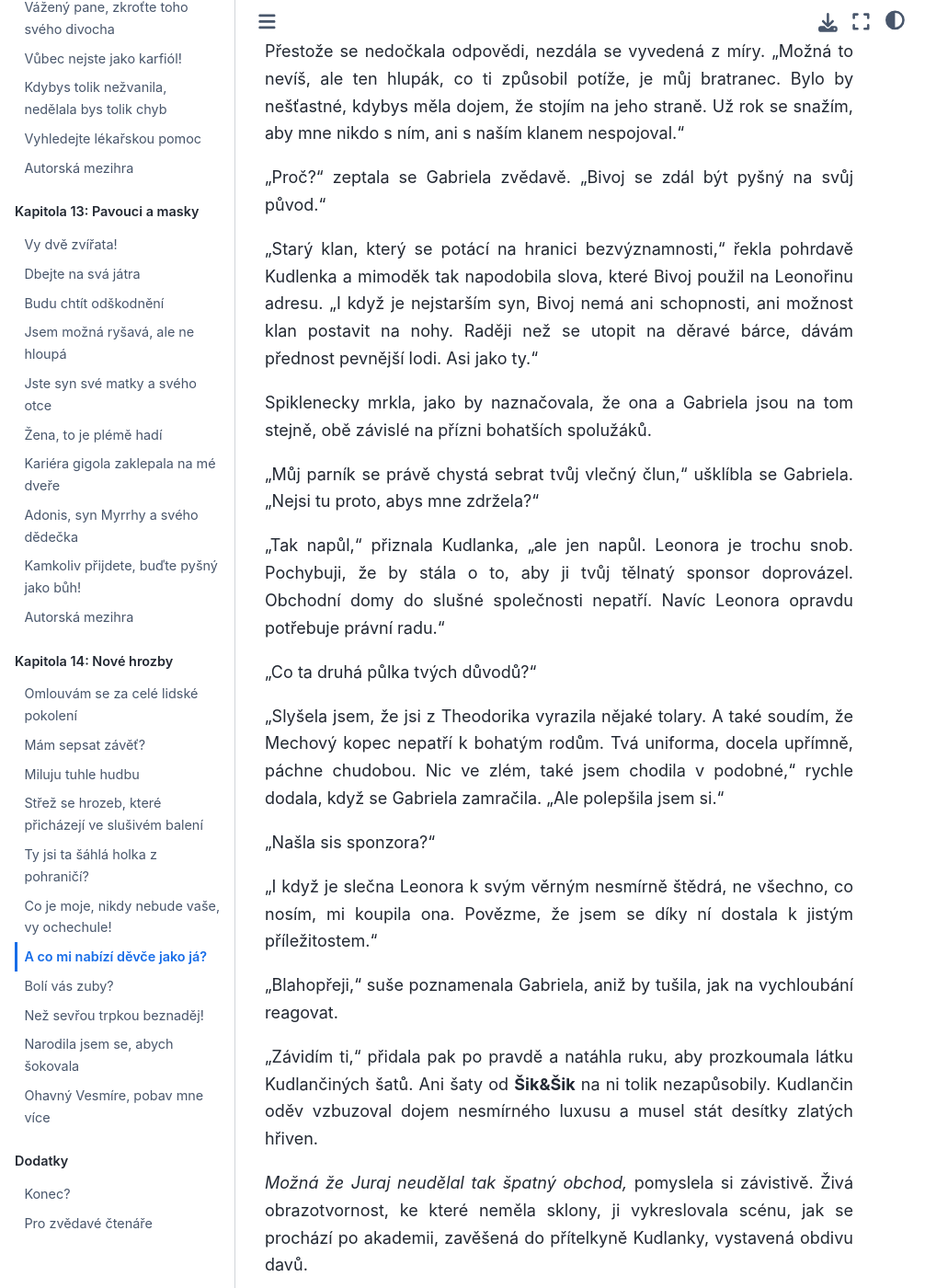
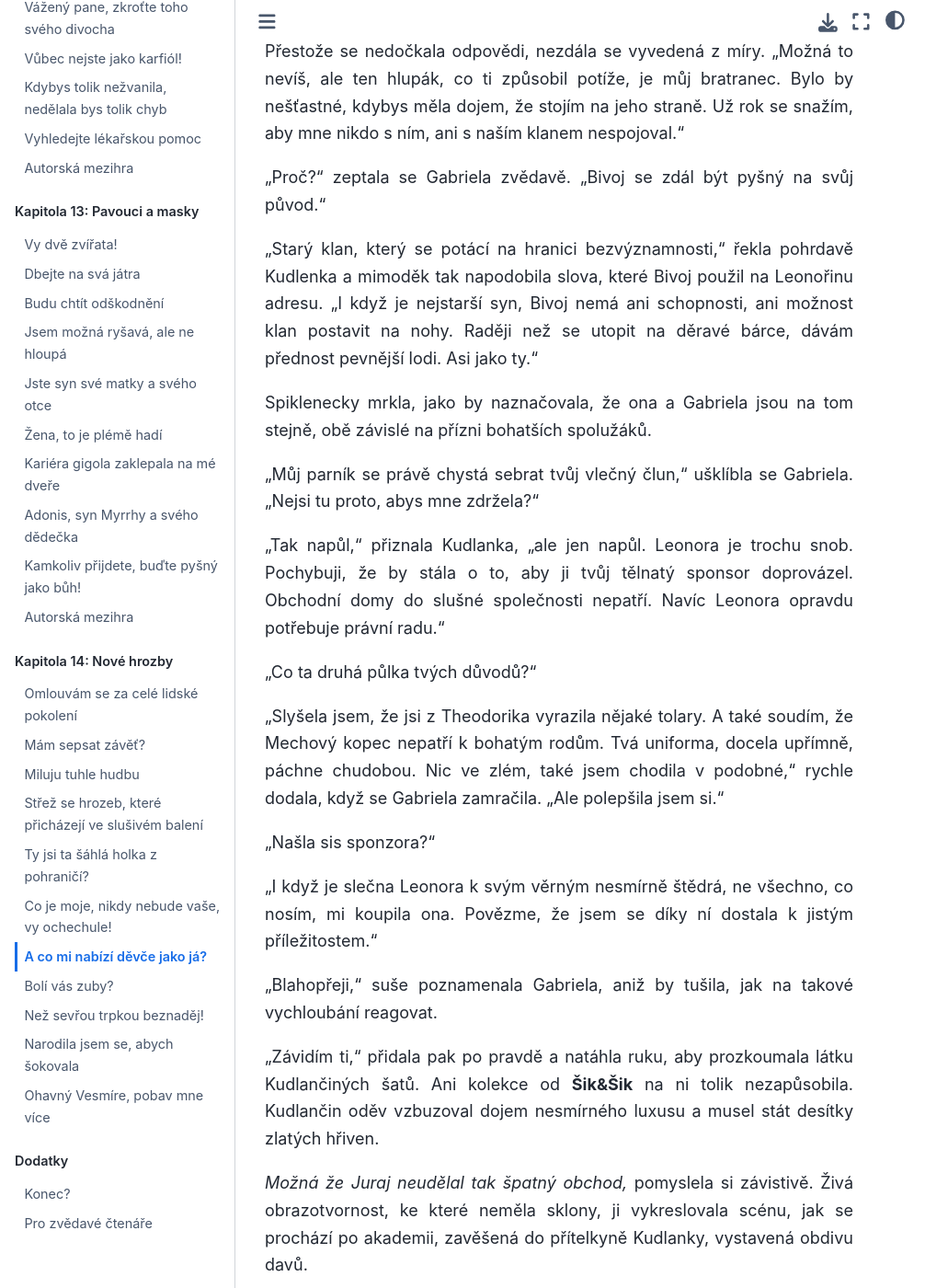
Before and after one commit to hanpari/sest-spolecniku, a Sphinx documentation site: the page built from source/sest_spolecniku/014-nove-hrozby/07.md, in a window 1280 px wide and 1400 px high, scrolled down 3132 px. Shown: the whole window at 92% size, without its empty margins (0-1031 px from the left). Built offline with Sphinx 7.4.7 and the Sphinx Book theme 1.1.4, drawn with Linux system fonts in a browser that asks for light colours; some of the changed text lies outside the part shown.

Commit message:
Update 07.md

```diff
--- a/source/sest_spolecniku/014-nove-hrozby/07.md
+++ b/source/sest_spolecniku/014-nove-hrozby/07.md
@@ -60,7 +60,7 @@
 
 "Proč?" zeptala se Gabriela zvědavě. "Bivoj se zdál být pyšný na svůj původ."
 
-"Starý klan, který se potácí na hranici bezvýznamnosti," řekla pohrdavě Kudlenka a mimoděk tak napodobila slova, které Bivoj použil na Leonořinu adresu. "I když je nejstarším syn, Bivoj nemá ani schopnosti, ani možnost klan postavit na nohy. Raději než se utopit na děravé bárce, dávám přednost pevnější lodi. Asi jako ty."
+"Starý klan, který se potácí na hranici bezvýznamnosti," řekla pohrdavě Kudlenka a mimoděk tak napodobila slova, které Bivoj použil na Leonořinu adresu. "I když je nejstarší syn, Bivoj nemá ani schopnosti, ani možnost klan postavit na nohy. Raději než se utopit na děravé bárce, dávám přednost pevnější lodi. Asi jako ty."
 
 Spiklenecky mrkla, jako by naznačovala, že ona a Gabriela jsou na tom stejně, obě závislé na přízni bohatších spolužáků.
 
@@ -76,19 +76,19 @@
 
 "I když je slečna Leonora k svým věrným nesmírně štědrá, ne všechno, co nosím, mi koupila ona. Povězme, že jsem se díky ní dostala k jistým příležitostem."
 
-"Blahopřeji," suše poznamenala Gabriela, aniž by tušila, jak na vychloubání reagovat.
+"Blahopřeji," suše poznamenala Gabriela, aniž by tušila, jak na takové vychloubání reagovat.
 
- "Závidím ti," přidala pak po pravdě a natáhla ruku, aby prozkoumala látku Kudlančiných šatů. Ani šaty od **Šik&Šik** na ni tolik nezapůsobily. Kudlančin oděv vzbuzoval dojem nesmírného luxusu a musel stát desítky zlatých hřiven.
+ "Závidím ti," přidala pak po pravdě a natáhla ruku, aby prozkoumala látku Kudlančiných šatů. Ani kolekce od **Šik&Šik** na ni tolik nezapůsobila. Kudlančin oděv vzbuzoval dojem nesmírného luxusu a musel stát desítky zlatých hřiven.
 
 *Možná že Juraj neudělal tak špatný obchod,* pomyslela si závistivě. Živá obrazotvornost, ke které neměla sklony, ji vykreslovala scénu, jak se prochází po akademii, zavěšená do přítelkyně Kudlanky, vystavená obdivu davů.
 
-*Přítelkyně?*
+*Přítelkyně?* zarazila se. *Odkdy je ta holka má přítelkyně?*
 
 "Ve svém vlastním zájmu," sykla tiše, "bys měla přestat. Nebo dojde k násilí."
 
 Kdyby Gabriela neslyšela, jak na své okolí působí krásná Revizorka, nikdy by ji nenapadlo, že sladké představy ji podsouvá někdo jiný. Z Kudlanky vycítila záchvěv vnitřního plamene.
 
-"Nevím, o čem mluvíš," řekla její společnice, hned ale omluvně dodala: "Ne každá z nás je vnučkou arcidémona. Děvčata jako my si musejí pomáhat, jak umí. Některým společenských překážkám musí pilná holka pomoct. Nebuď hned nabroušená, prosím."
+"Nevím, o čem mluvíš," řekla její společnice, aby omluvně dodala: "Ne každá z nás je vnučka arcidémona. Děvčata jako my si musejí pomáhat, jak umí. Některým společenských překážkám musí pilná holka pomoct. Nebuď hned nabroušená, prosím."
 
 "A co mi nabízí holka jako ty?"
 
```
Also changed, not shown: other parts of source/sest_spolecniku/014-nove-hrozby/07.md (+3 -3 lines).
